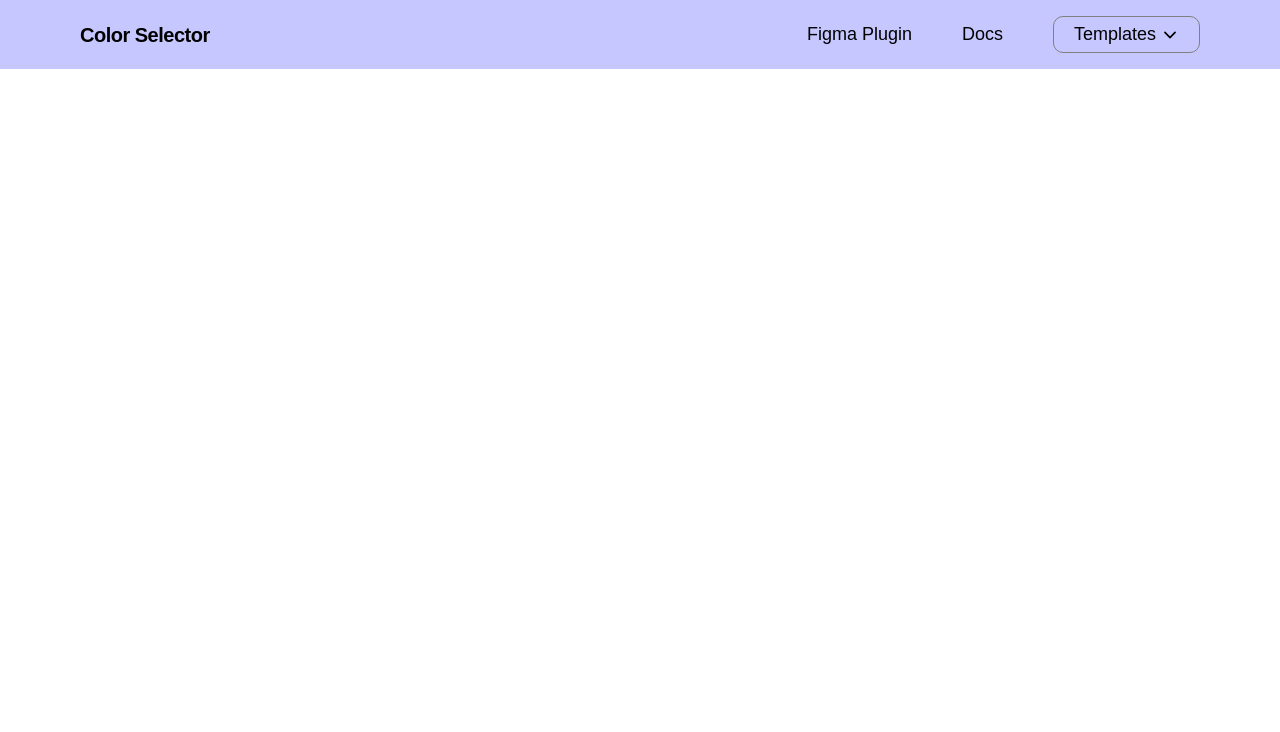
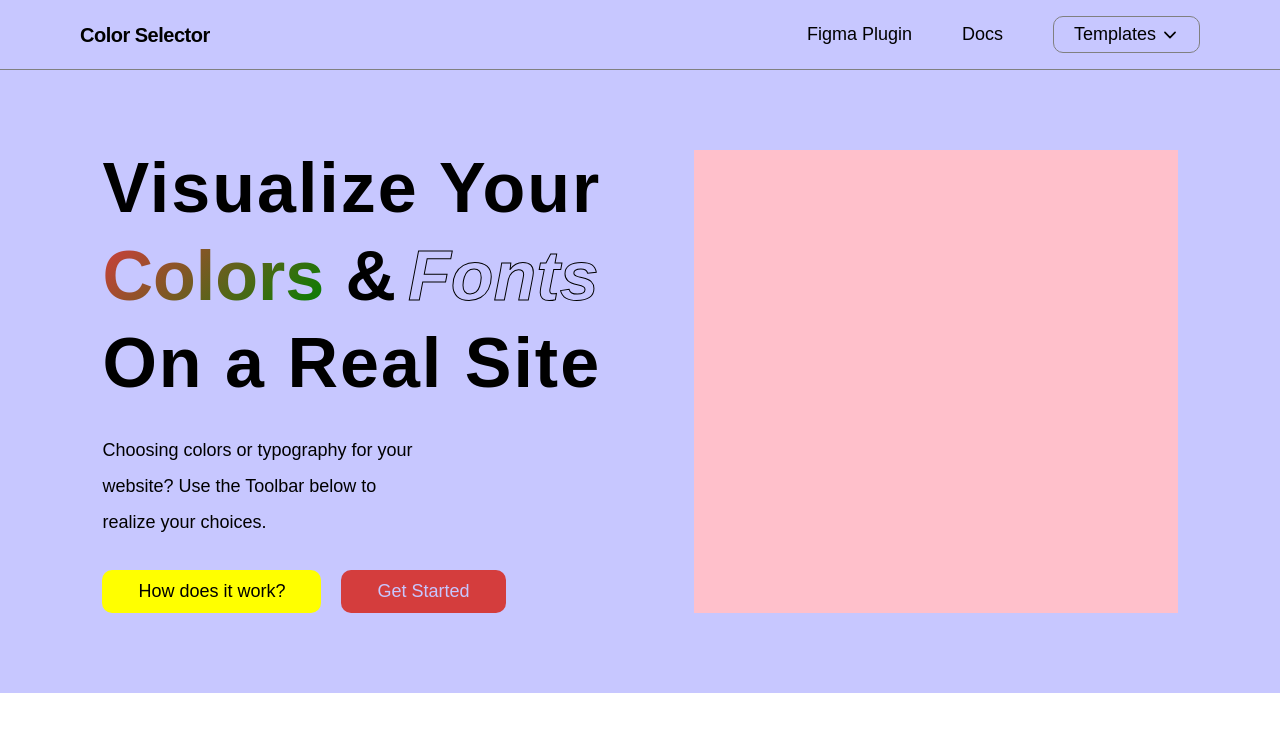
Before and after one commit to eduarf/visualize-colors, a React (Vite) app: page / in a window 1280 px wide. Shown: the top 732 px of the page. Built offline with nearby package versions, Linux system fonts and the light colour scheme; a web font is replaced by a local one.

Commit message:
Hero section Text side's heading and primary,secondary button is done

```diff
--- /dev/null
+++ b/src/components/buttons/PrimaryButton.jsx
@@ -0,0 +1,27 @@
+import styled from "styled-components";
+import PropTypes from "prop-types";
+
+const StyledPrimaryButton = styled.a`
+  padding: 0.5em 2em;
+  background-color: var(--color-primary);
+  color: var(--color-background);
+  border-radius: 1rem;
+  transition: transform ease 0.2s, box-shadow ease 0.2s;
+  display: inline-block;
+  font-size: 1.8rem;
+  z-index: 2;
+  white-space: nowrap;
+  cursor: pointer;
+  &:hover {
+    transform: translate(0, -3px);
+    box-shadow: var(--color-primary) 0px 30px 90px;
+  }
+`;
+
+export default function PrimaryButton({ name }) {
+  return <StyledPrimaryButton>{name}</StyledPrimaryButton>;
+}
+
+PrimaryButton.propTypes = {
+  name: PropTypes.string.isRequired,
+};
--- /dev/null
+++ b/src/components/buttons/SecondaryButton.jsx
@@ -0,0 +1,26 @@
+import styled from "styled-components";
+import PropTypes from "prop-types";
+
+const StyledSecondaryButton = styled.a`
+  padding: 0.5em 2em;
+  background-color: var(--color-secondary);
+  color: var(--color-text);
+  border-radius: 1rem;
+  display: inline-block;
+  font-size: 1.8rem;
+  z-index: 1;
+  cursor: pointer;
+  transition: transform ease 0.2s;
+  white-space: nowrap;
+  &:hover {
+    transform: translate(0, -3px);
+  }
+`;
+
+export default function SecondaryButton({ name }) {
+  return <StyledSecondaryButton>{name}</StyledSecondaryButton>;
+}
+
+SecondaryButton.propTypes = {
+    name: PropTypes.string.isRequired,
+  };
--- /dev/null
+++ b/src/components/hero/Hero.jsx
@@ -0,0 +1,20 @@
+import styled from "styled-components";
+import HeroText from "./comps/HeroText";
+import HeroImg from "./comps/HeroImg";
+
+const StyledHero = styled.section`
+  display: flex;
+  padding: 10vh 8vw;
+  background-color: var(--color-background);
+`;
+
+const Hero = () => {
+  return (
+    <StyledHero>
+      <HeroText />
+      <HeroImg />
+    </StyledHero>
+  );
+};
+
+export default Hero;
--- /dev/null
+++ b/src/components/hero/comps/HeroImg.jsx
@@ -0,0 +1,14 @@
+import styled from "styled-components"
+
+const HeroImgStyled = styled.div`
+  background-color: pink;
+  flex-basis: 45%;
+`;
+
+export default function HeroImg() {
+  return (
+    <HeroImgStyled>
+
+    </HeroImgStyled>
+  )
+}
--- /dev/null
+++ b/src/components/hero/comps/HeroText.jsx
@@ -0,0 +1,69 @@
+import styled from "styled-components";
+import PrimaryButton from "../../buttons/PrimaryButton";
+import SecondaryButton from "../../buttons/SecondaryButton";
+
+const StyledHeroText = styled.div`
+  flex-basis: 55%;
+  display: flex;
+  flex-direction: column;
+  align-items: flex-start;
+  gap: 3rem;
+`;
+const StyledHeader = styled.h1`
+  font-size: 7rem;
+  font-weight: 900;
+  letter-spacing: 2px;
+  line-height: 1.1;
+  span.color-effect {
+    letter-spacing: 0;
+    background-image: linear-gradient(
+      135deg,
+      var(--color-primary),
+      var(--color-accent)
+    );
+    background-clip: text;
+    -webkit-background-clip: text;
+    -webkit-text-fill-color: transparent;
+  }
+  span.font-effect {
+    letter-spacing: 0;
+    font-style: italic;
+    color: black;
+    -webkit-text-fill-color: transparent;
+    -webkit-text-stroke-width: 1px;
+    -webkit-text-stroke-color: black;
+    margin-left: 1rem;
+  }
+`;
+
+const StyledPara = styled.p`
+  font-size: 1.8rem;
+  width: 55%;
+  font-weight: 400;
+  line-height: 2;
+`;
+
+const StyledButtonContainer = styled.div`
+    display: flex;
+    gap: 2rem;
+`;
+
+export default function HeroText() {
+  return (
+    <StyledHeroText>
+      <StyledHeader>
+        Visualize Your <br /> <span className="color-effect">Colors</span> &
+        <span className="font-effect">Fonts</span>
+        <br /> On a Real Site
+      </StyledHeader>
+      <StyledPara>
+        Choosing colors or typography for your website? Use the Toolbar below to
+        realize your choices.
+      </StyledPara>
+      <StyledButtonContainer>
+        <SecondaryButton name="How does it work?" />
+        <PrimaryButton name="Get Started" />
+      </StyledButtonContainer>
+    </StyledHeroText>
+  );
+}
--- a/src/components/navbar/Navbar.jsx
+++ b/src/components/navbar/Navbar.jsx
@@ -9,6 +9,7 @@ const StyledNavbar = styled.div`
   display: flex;
   justify-content: space-between;
   align-items: center;
+  border-bottom: 1px solid gray;
 `;
 const StyledLogo = styled.p`
   font-size: 2rem;
--- a/src/pages/Home/Home.jsx
+++ b/src/pages/Home/Home.jsx
@@ -1,5 +1,6 @@
 import styled from "styled-components";
 import Navbar from "../../components/navbar/Navbar";
+import Hero from "../../components/hero/Hero";
 
 const StyledHome = styled.div`
 `;
@@ -8,6 +9,7 @@ const StyledHome = styled.div`
 const Home = () => {
   return <StyledHome>
     <Navbar />
+    <Hero />
   </StyledHome>;
 };
 
```
